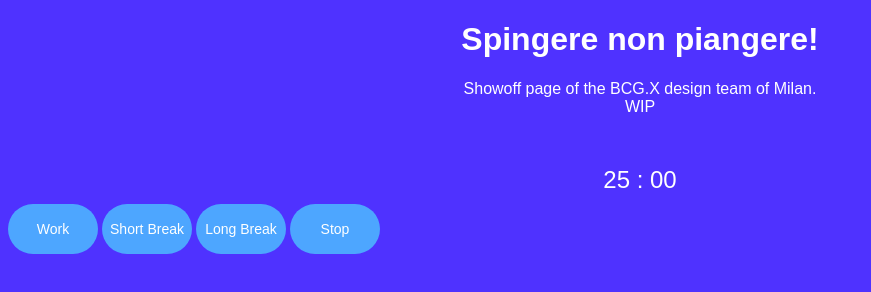
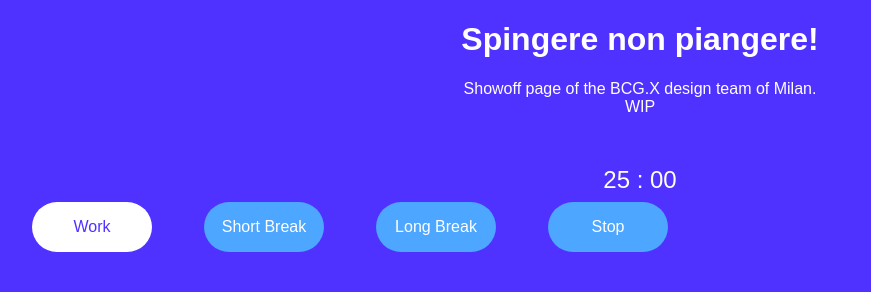
Before and after one commit to x-design-mil/x-design-mil.github.io, a plain HTML site: page index.html in a window 1280 px wide. In both pictures the pointer is over the button "Work". Shown: the whole page, without its empty margins (0-871 px from the left). Drawn offline with Linux system fonts and the light colour scheme.

Commit message:
Update style.css

```diff
--- a/style.css
+++ b/style.css
@@ -6,15 +6,31 @@
 	margin-top: 50px;
 }
 
+#buttons {
+	margin: auto;
+}
+
 #buttons button {
   background:#4da6ff;
   border:none;
   color:#fff;
   cursor:pointer;
   padding:5px;
-  width:90px;
-  margin:10px auto;
-  font-size:14px;
+  width:120px;
+  margin:8px 24px;
+  font-size:16px;
   height : 50px;
   border-radius : 50px;
 }
+#buttons button:hover {
+  background:white;
+  border:none;
+  color:#4F32FF;
+  cursor:pointer;
+  padding:5px;
+  width:120px;
+  margin:8px 24px;
+  font-size:16px;
+  height : 50px;
+  border-radius : 50px;
+}
```
